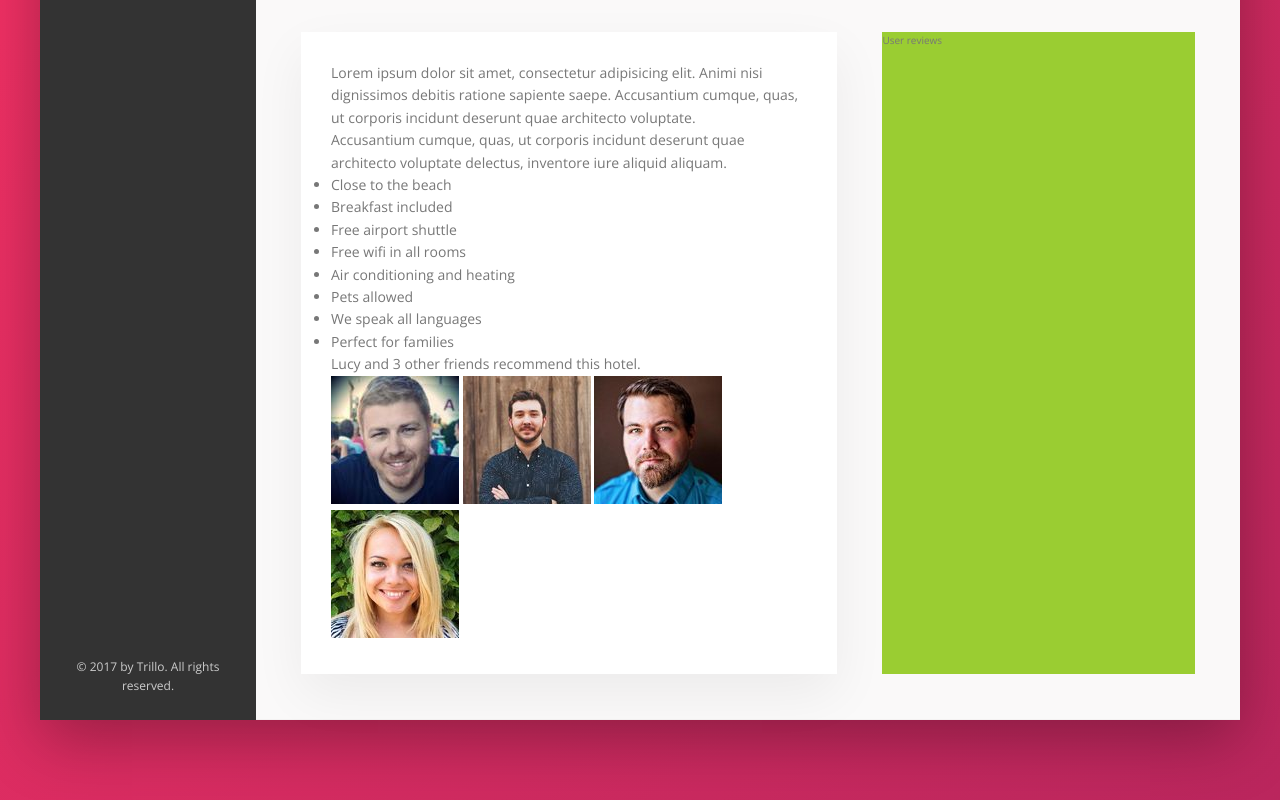
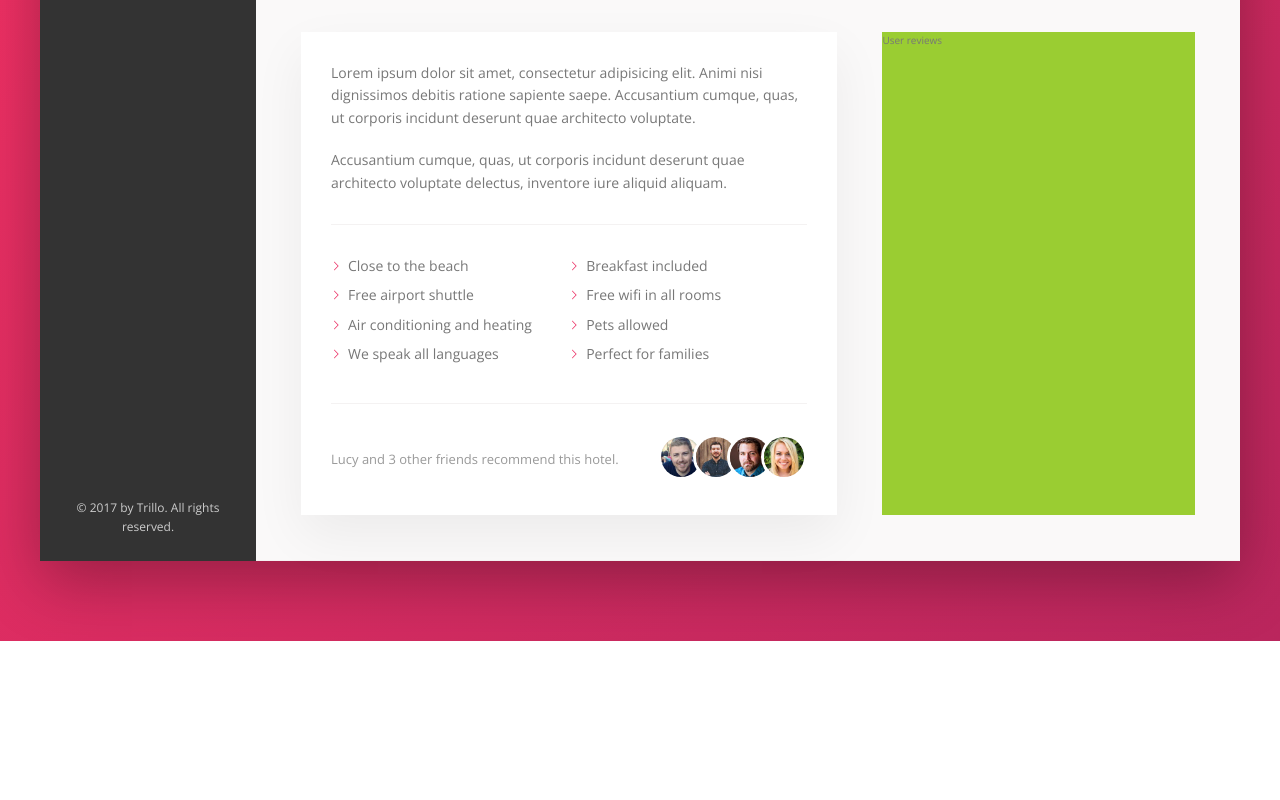
Before and after one commit to khan610/trillo, a website: page index.html in a window 1280 px wide. Shown: the part 615-1415 px from the top of the page. After the commit the page ends 1256 px from the top, so only its background shows below. Drawn offline with nearby package versions, Linux system fonts and the light colour scheme.

Commit message:
Building the Description Section part 2

```diff
--- a/package.json
+++ b/package.json
@@ -17,8 +17,11 @@
   "devDependencies": {
     "autoprefixer": "^7.1.4",
     "concat": "^1.0.3",
-    "node-sass": "^4.5.3",
+    "node-sass": "^4.13.0",
     "npm-run-all": "^4.1.1",
     "postcss-cli": "^4.1.1"
+  },
+  "dependencies": {
+    "live-server": "^1.2.1"
   }
 }
--- a/sass/_components.scss
+++ b/sass/_components.scss
@@ -310,3 +310,83 @@
         box-shadow: none;
     }
 }
+
+///////////////////////////////////////////
+// PARAGRAPH
+.paragraph:not(:last-of-type) {
+    margin-bottom: 2rem;
+}
+
+
+
+
+///////////////////////////////////////////
+// LIST
+.list {
+    list-style: none;
+    margin: 3rem 0;
+    padding: 3rem 0;
+    border-top: var(--line);
+    border-bottom: var(--line);
+
+    display: flex;
+    flex-wrap: wrap;
+
+    &__item {
+        flex: 0 0 50%;
+        margin-bottom: .7rem;
+    }
+
+    &__item::before {
+        content: "";
+        display: inline-block;
+        height: 1rem;
+        width: 1rem;
+        margin-right: .7rem;
+
+        // Older browsers
+        // background-image: url(../img/chevron-thin-right.svg);
+        // background-size: cover;
+
+        //Newer browsers - masks
+        background-color: var(--color-primary);
+        -webkit-mask-image: url(../img/chevron-thin-right.svg);
+        -webkit-mask-size: cover;
+        mask-image: url(../img/chevron-thin-right.svg);
+        mask-size: cover;
+    }
+}
+
+
+///////////////////////////////////////////
+// RECOMMEND
+.recommend {
+    font-size: 1.3rem;
+    color: var(--color-grey-dark-3);
+
+    display: flex;
+    align-items: center;
+
+    &__count {
+        margin-right: auto;
+    }
+
+    &__friends {
+
+    }
+
+
+
+
+    &__photo {
+        box-sizing: content-box;
+        height: 4rem;
+        width: 4rem;
+        border-radius: 50%;
+        border: 3px solid #fff;
+
+        &:not(:last-child) {
+            margin-right: -1.5rem;
+        }
+    }
+}
```
Also changed, not shown: css/style.css, 1 other file.
